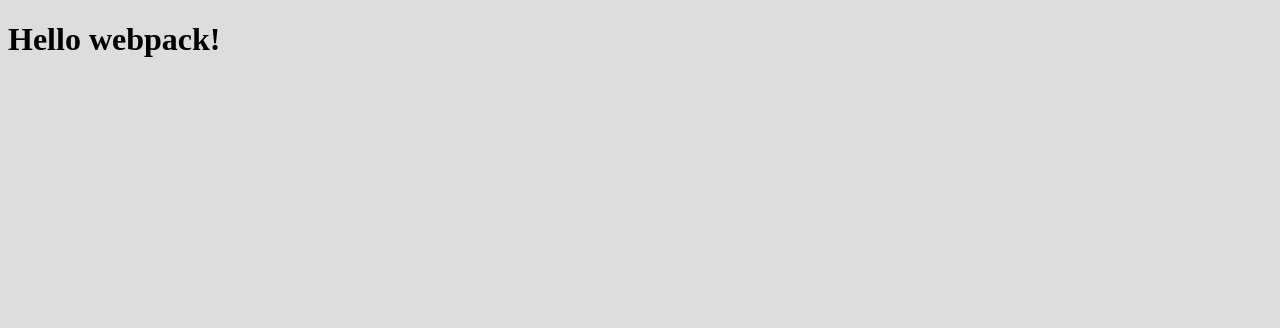
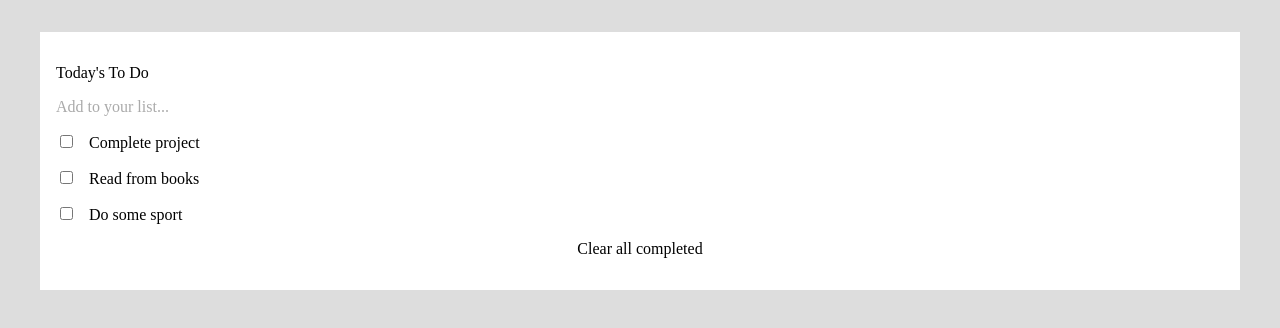
Before and after one commit to Terbeche/To--Do-List, a website built with webpack: page src/index.html in a window 1280 px wide. Built offline with nearby package versions, Linux system fonts and the light colour scheme.

Commit message:
fix index.html

```diff
--- a/src/index.html
+++ b/src/index.html
@@ -8,7 +8,10 @@
 </head>
 
 <body>
-  <h1>Hello webpack!</h1>
+  <h1></h1>
+  <div class="to-do-list">
+  </div>
+
 </body>
 
 </html>
```
